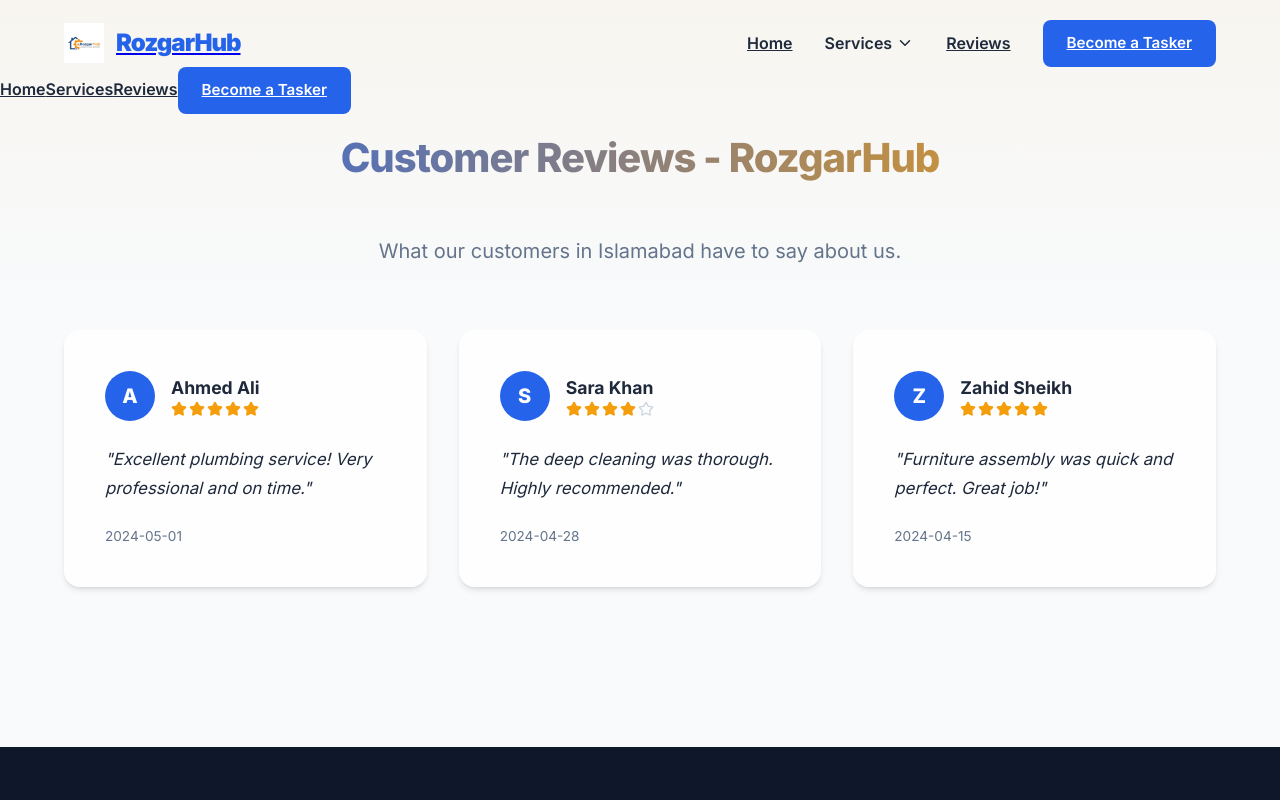
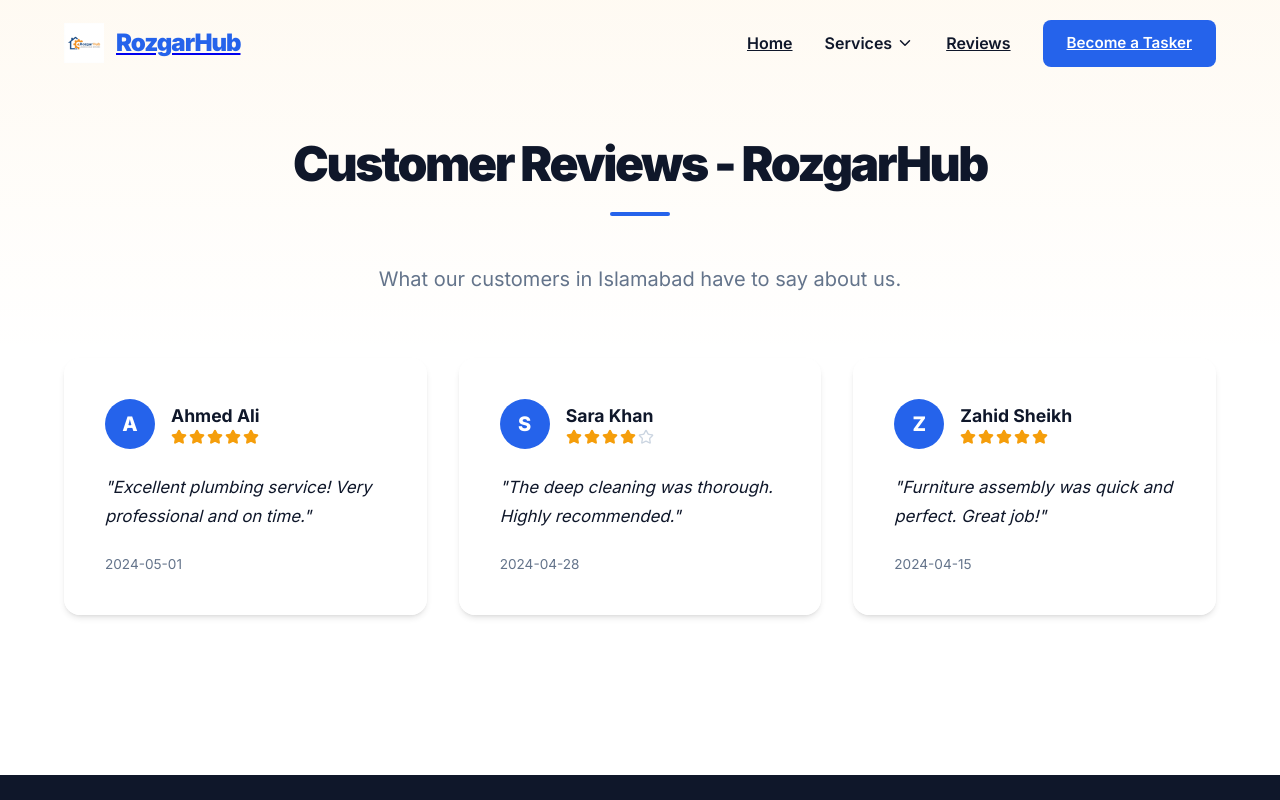
Before and after one commit to FawazAhmad3/rozgarhub, a React (Vite) app: page /reviews in a window 1280 px wide. Shown: the top 800 px of the page. Built offline with nearby package versions, Linux system fonts and the light colour scheme.

Commit message:
Fixed critical layout issues: Resolved Navbar link duplication, corrected image paths, and enhanced UI typography and spacing for a professional look

```diff
--- a/src/data/home.json
+++ b/src/data/home.json
@@ -3,12 +3,12 @@
   "hero": {
     "slides": [
       {
-        "image": "public/images/slider1.jpg",
+        "image": "/images/slider1.jpg",
         "title": "Professional Home Services at Your Doorstep",
         "subtitle": "Trusted by thousands in Islamabad"
       },
       {
-        "image": "public/images/slider2.jpg",
+        "image": "/images/slider2.jpg",
         "title": "Expert Repairs & Cleaning",
         "subtitle": "Quality service you can rely on"
       }
@@ -32,23 +32,8 @@
       "Plumbing Services"
     ],
     "areas": [
-      "F-6",
-      "F-7",
-      "F-8",
-      "G-6",
-      "G-7",
-      "G-8",
-      "G-9",
-      "G-10",
-      "G-11",
-      "I-8",
-      "I-9",
-      "I-10",
-      "DHA",
-      "Bahria Town",
-      "Gulberg",
-      "E-7",
-      "E-11"
+      "F-6", "F-7", "F-8", "G-6", "G-7", "G-8", "G-9", "G-10", "G-11",
+      "I-8", "I-9", "I-10", "DHA", "Bahria Town", "Gulberg", "E-7", "E-11"
     ]
   },
   "topServices": {
@@ -57,22 +42,22 @@
       {
         "id": "appliance-repair",
         "name": "Home Appliance Repair",
-        "image": "public/images/appliance.jpg"
+        "image": "/images/appliance.jpg"
       },
       {
         "id": "cleaning",
         "name": "Cleaning Services",
-        "image": "public/images/cleaning.jpg"
+        "image": "/images/cleaning.jpg"
       },
       {
         "id": "electrical",
         "name": "Electrical Services",
-        "image": "public/images/electrical.jpg"
+        "image": "/images/electrical.jpg"
       },
       {
         "id": "plumbing",
         "name": "Plumbing Services",
-        "image": "public/images/plumbing.jpg"
+        "image": "/images/plumbing.jpg"
       }
     ]
   },
@@ -83,9 +68,9 @@
   "affiliations": {
     "title": "Our Affiliation",
     "logos": [
-      "public/logos/comp1.png",
-      "public/logos/comp2.png",
-      "public/logos/comp3.png"
+      "https://upload.wikimedia.org/wikipedia/commons/a/a9/Amazon_logo.svg",
+      "https://upload.wikimedia.org/wikipedia/commons/2/2f/Google_2015_logo.svg",
+      "https://upload.wikimedia.org/wikipedia/commons/5/51/IBM_logo.svg"
     ]
   }
 }
--- a/src/index.css
+++ b/src/index.css
@@ -2,10 +2,11 @@
 
 :root {
   --primary: #2563eb;
-  --secondary: #1e40af;
+  --primary-dark: #1d4ed8;
   --accent: #f59e0b;
-  --bg: #f8fafc;
-  --text: #1e293b;
+  --bg: #ffffff;
+  --bg-alt: #f8fafc;
+  --text: #0f172a;
   --text-light: #64748b;
   --white: #ffffff;
   --glass: rgba(255, 255, 255, 0.8);
@@ -67,14 +68,25 @@ body {
 }
 
 .section-title {
-  font-size: 2.5rem;
-  font-weight: 800;
+  font-size: 3rem;
+  font-weight: 900;
   text-align: center;
-  margin-bottom: 3rem;
-  background: linear-gradient(to right, var(--primary), var(--accent));
-  -webkit-background-clip: text;
-  -webkit-text-fill-color: transparent;
-  letter-spacing: -0.025em;
+  margin-bottom: 4rem;
+  color: var(--text);
+  letter-spacing: -0.05em;
+  position: relative;
+}
+
+.section-title::after {
+  content: '';
+  position: absolute;
+  bottom: -1rem;
+  left: 50%;
+  transform: translateX(-50%);
+  width: 60px;
+  height: 4px;
+  background: var(--primary);
+  border-radius: 2px;
 }
 
 section {
--- a/src/styles/BookingForm.css
+++ b/src/styles/BookingForm.css
@@ -5,9 +5,9 @@
 
 .booking-grid {
   display: grid;
-  grid-template-columns: 1fr 1.2fr;
-  gap: 5rem;
-  align-items: center;
+  grid-template-columns: 1fr 1.5fr;
+  gap: 8rem;
+  align-items: flex-start;
 }
 
 .text-left {
--- a/src/styles/Navbar.css
+++ b/src/styles/Navbar.css
@@ -139,6 +139,10 @@
   cursor: pointer;
 }
 
+.mobile-menu {
+  display: none;
+}
+
 @media (max-width: 768px) {
   .nav-links {
     display: none;
```
